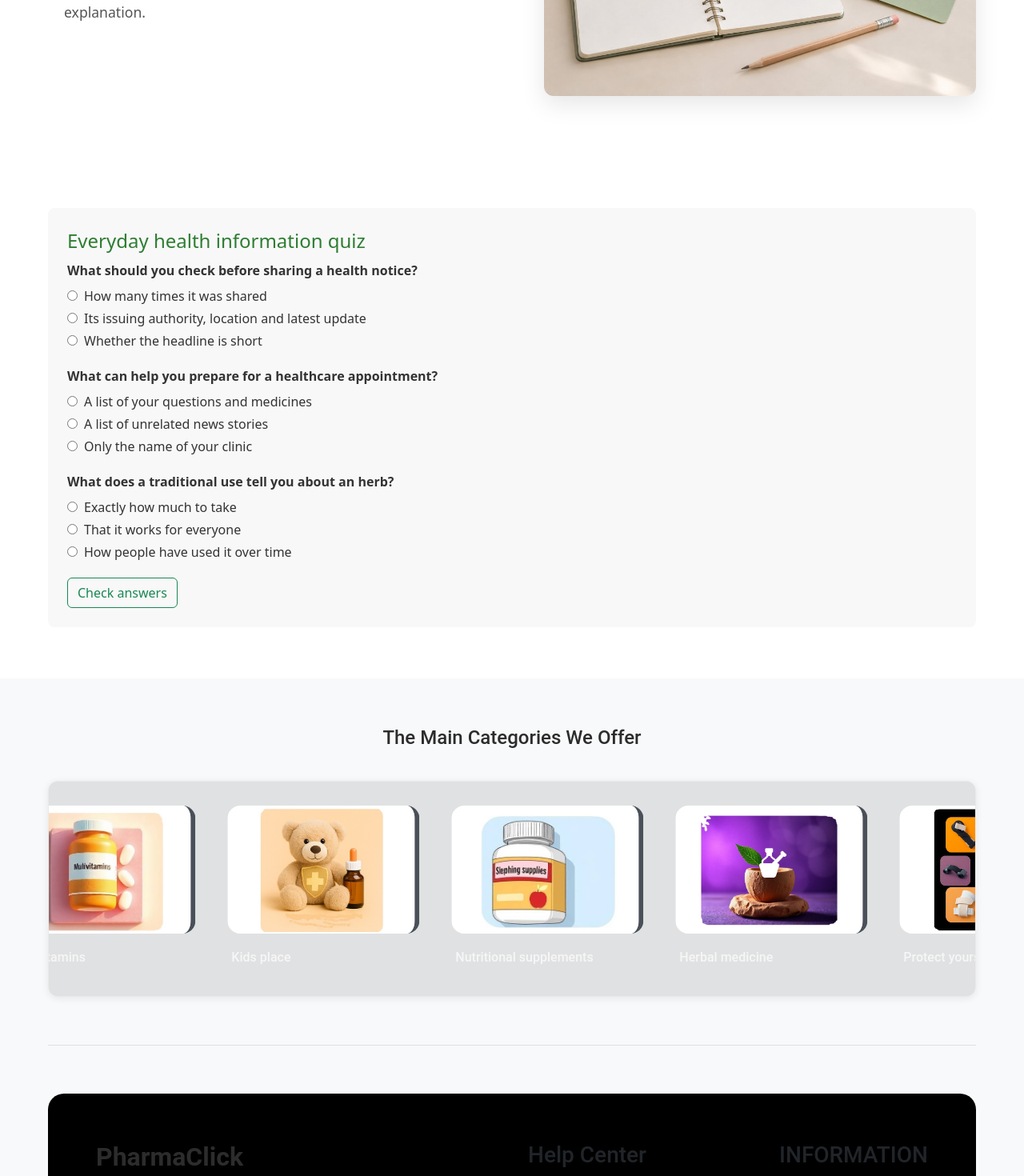
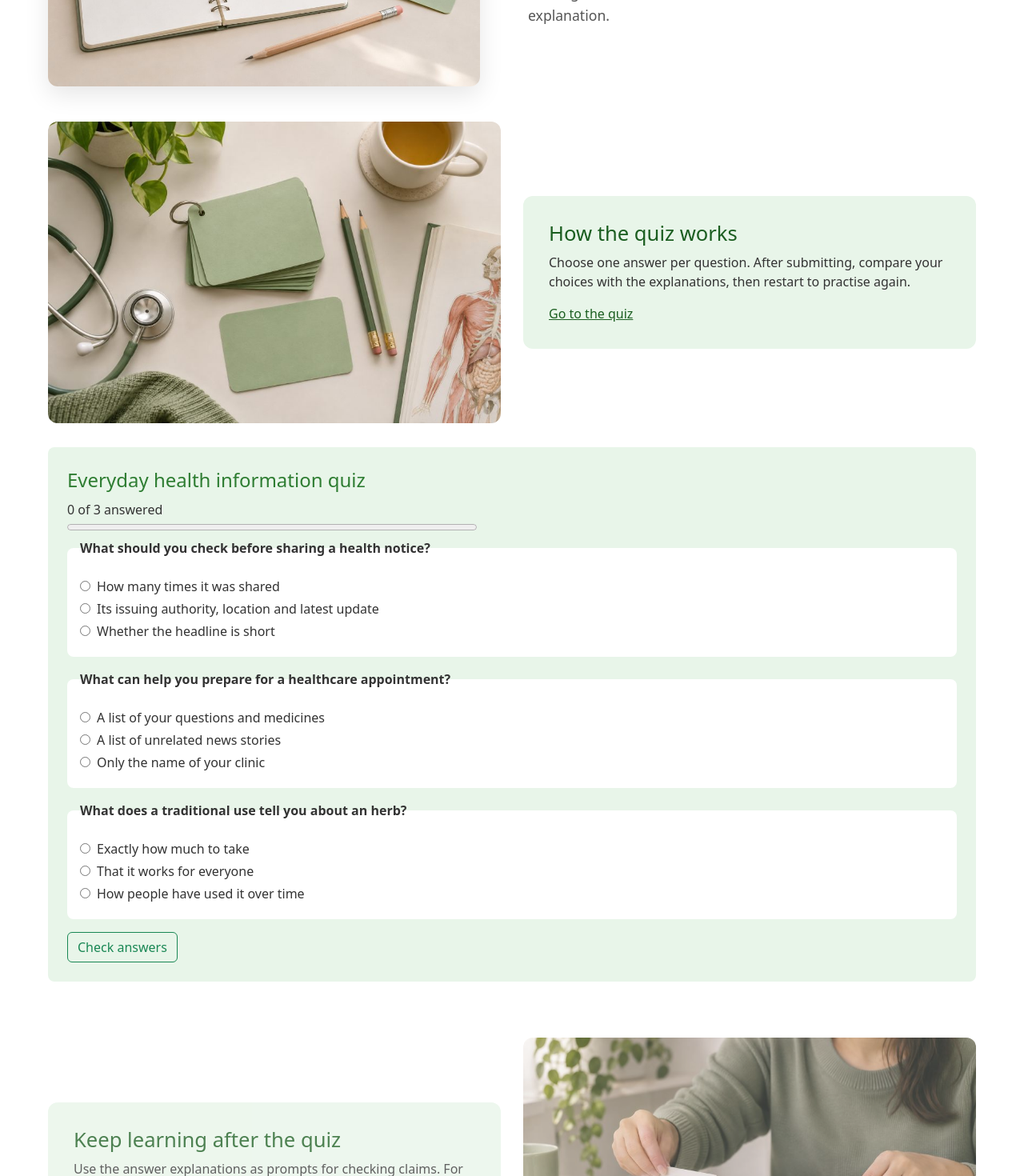
Before and after one commit to hisokaBK/PharmaClick, a React (Create React App) app: page /Health_Quizzes in a window 1280 px wide. Shown: the part 340-1810 px from the top of the page at 80% size. Built offline with nearby package versions, Linux system fonts and the light colour scheme.

Commit message:
Enrich health quizzes service experience

```diff
--- a/src/Com_servess/HealthQuizzes.jsx
+++ b/src/Com_servess/HealthQuizzes.jsx
@@ -1,5 +1,6 @@
 import { useState } from "react";
 import ServicePage from "./ServicePage";
+import { ServicePhoto } from "./ServiceMedia";
 
 const questions = [
   { id: "notice", prompt: "What should you check before sharing a health notice?", choices: ["How many times it was shared", "Its issuing authority, location and latest update", "Whether the headline is short"], correct: 1, explanation: "The original authority, location and update help establish whether the notice is relevant and current." },
@@ -18,9 +19,12 @@ export default function HealthQuizzes() {
   }
 
   return (
-    <ServicePage title="Health Quizzes" introduction="Check what you know about preparing for healthcare visits and reading health information. Each answer comes with a short explanation." image="/images/services/health-quizzes.jpg" imageAlt="An open notebook, pencil and green study cards">
-      <form className="service-section" onSubmit={event => { event.preventDefault(); setSubmitted(true); }}>
+    <ServicePage layout="quiz" title="Health Quizzes" introduction="Check what you know about preparing for healthcare visits and reading health information. Each answer comes with a short explanation." image="/images/services/health-quizzes.jpg" imageAlt="An open notebook, pencil and green study cards">
+      <section className="service-split"><ServicePhoto file="quiz-revision" alt="Flashcards and pencils arranged for a review session" /><section className="service-panel"><h2>How the quiz works</h2><p>Choose one answer per question. After submitting, compare your choices with the explanations, then restart to practise again.</p><a href="#health-information-quiz">Go to the quiz</a></section></section>
+      <form id="health-information-quiz" className="service-section" onSubmit={event => { event.preventDefault(); setSubmitted(true); }}>
         <h2>Everyday health information quiz</h2>
+        <label className="d-block" htmlFor="quiz-progress">{Object.keys(answers).length} of {questions.length} answered</label>
+        <progress id="quiz-progress" value={Object.keys(answers).length} max={questions.length} />
         {questions.map(question => (
           <fieldset className="mb-3" key={question.id} disabled={submitted}>
             <legend className="fs-6 fw-semibold">{question.prompt}</legend>
@@ -37,10 +41,11 @@ export default function HealthQuizzes() {
       <div aria-live="polite">
         {submitted && <section className="service-section">
           <h2>Score {score} out of {questions.length}</h2>
-          <ol>{questions.map(question => <li key={question.id}><strong>{question.choices[question.correct]}.</strong> {question.explanation}</li>)}</ol>
+          <ol>{questions.map(question => <li key={question.id}><span className="d-block">{answers[question.id] === question.correct ? "Correct" : "Review this answer"}</span><strong>{question.choices[question.correct]}.</strong> {question.explanation}</li>)}</ol>
           <button className="btn btn-outline-success" type="button" onClick={restart}>Restart quiz</button>
         </section>}
       </div>
+      <div className="service-split"><section className="service-panel"><h2>Keep learning after the quiz</h2><p>Use the answer explanations as prompts for checking claims. For an example, compare a headline with the organization?s original announcement and read what action it actually requests.</p><a href="/Medical_News">Explore the Medical News explainers</a></section><ServicePhoto file="quiz-review" alt="Hands sorting study cards into two stacks" /></div>
     </ServicePage>
   );
 }
--- a/src/css/Services.css
+++ b/src/css/Services.css
@@ -139,3 +139,10 @@
 .service-page--checkin form { border: 1px solid #2e7d32; padding: clamp(16px,4vw,40px); }
 .service-page--checkin fieldset { border-bottom: 1px solid #1d6d5c3d; padding-bottom: 12px; }
 .service-page--checkin progress { width: min(100%, 32rem); accent-color: var(--primary-dark); }
+
+.service-page--quiz .hero-container { flex-direction: row-reverse; }
+.service-page--quiz form { background: #e8f5e9; }
+.service-page--quiz fieldset { padding: 16px; background: white; border-radius: 8px; }
+.service-page--quiz fieldset legend { float: none; margin-bottom: 8px; }
+.service-page--quiz progress { width: min(100%, 32rem); accent-color: var(--primary-dark); }
+@media (max-width: 768px) { .service-page--quiz .hero-container { flex-direction: column; } }
```
Also changed, not shown: public/images/services/quiz-review.jpg (added), public/images/services/quiz-revision.jpg (added).
